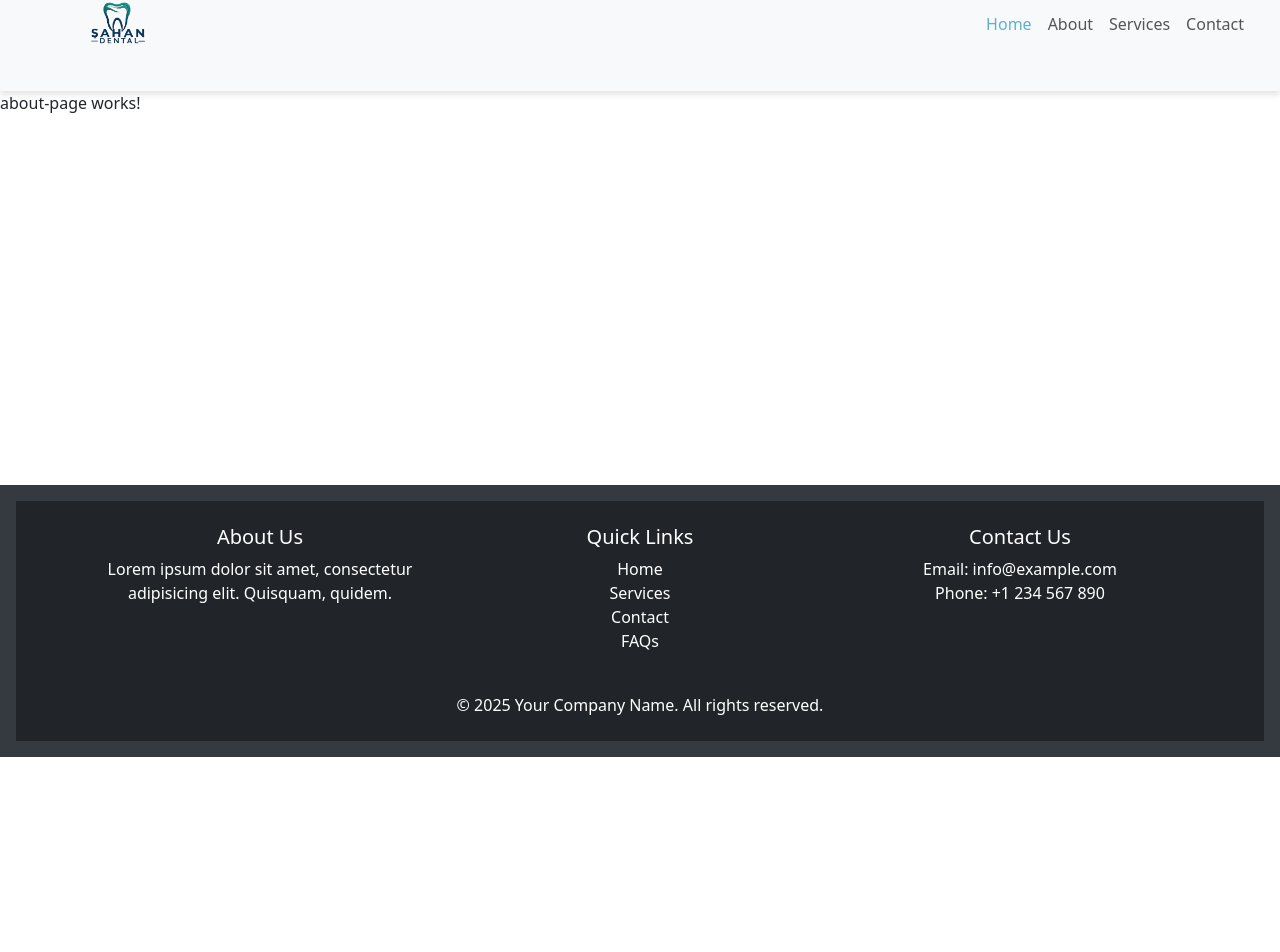
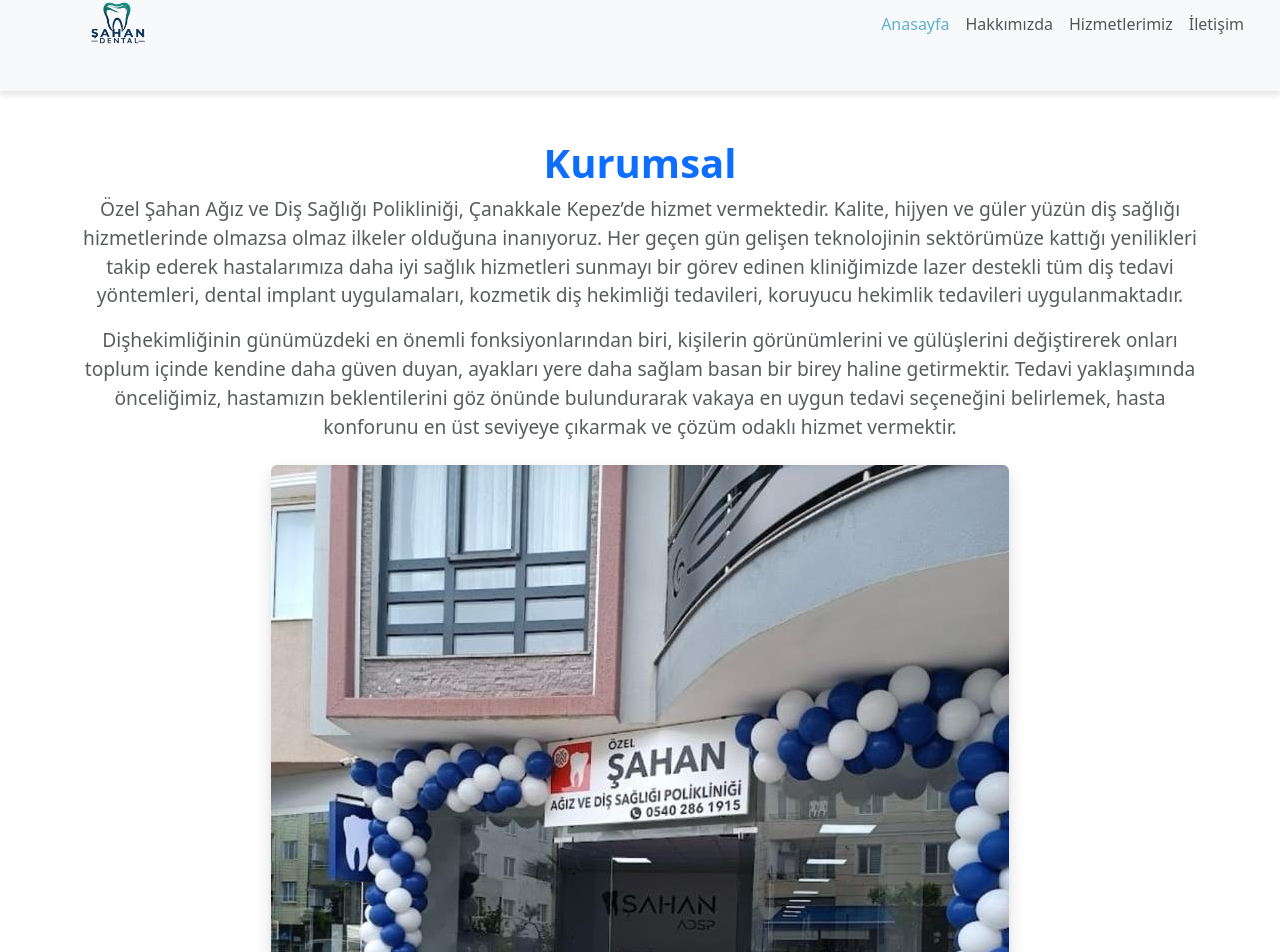
Before and after one commit to Furkan-Kamaci/sahan-dent, an Angular app: page /about-page in a window 1280 px wide. Shown: the part 43-995 px from the top of the page. Before the commit the page ends 800 px from the top, so only its background shows below. Built offline with nearby package versions, Linux system fonts and the light colour scheme.

Commit message:
gercek datalar

```diff
--- a/src/app/common/navbar-bootstrap/navbar-bootstrap.component.html
+++ b/src/app/common/navbar-bootstrap/navbar-bootstrap.component.html
@@ -26,28 +26,28 @@
             aria-current="page"
             routerLink="/"
             (click)="closeNavbar()"
-          >Home</a>
+          >Anasayfa</a>
         </li>
         <li class="nav-item">
           <a
             class="nav-link"
             routerLink="/about-page"
             (click)="closeNavbar()"
-          >About</a>
+          >Hakkımızda</a>
         </li>
         <li class="nav-item">
           <a
             class="nav-link"
             routerLink="/services"
             (click)="closeNavbar()"
-          >Services</a>
+          >Hizmetlerimiz</a>
         </li>
         <li class="nav-item">
           <a
             class="nav-link"
             routerLink="contact-page"
             (click)="closeNavbar()"
-          >Contact</a>
+          >İletişim</a>
         </li>
       </ul>
     </div>
--- a/src/app/pages/about-page/about-page.component.html
+++ b/src/app/pages/about-page/about-page.component.html
@@ -1 +1,72 @@
-<p>about-page works!</p>
+<div class="container py-5" style="padding-top: 5vh; padding-bottom: 5vh">
+  <!-- Kurumsal Section -->
+  <section id="kurumsal" class="text-center mb-5" style="margin-bottom: 5vh">
+    <h1 class="display-4 fw-bold text-primary" style="font-size: 2.5rem">
+      Kurumsal
+    </h1>
+    <p class="lead text-muted" style="font-size: 1.2rem; line-height: 1.8rem">
+      Özel Şahan Ağız ve Diş Sağlığı Polikliniği, Çanakkale Kepez’de
+      hizmet vermektedir. Kalite, hijyen ve güler yüzün diş sağlığı
+      hizmetlerinde olmazsa olmaz ilkeler olduğuna inanıyoruz. Her geçen gün
+      gelişen teknolojinin sektörümüze kattığı yenilikleri takip ederek
+      hastalarımıza daha iyi sağlık hizmetleri sunmayı bir görev edinen
+      kliniğimizde lazer destekli tüm diş tedavi yöntemleri, dental implant
+      uygulamaları, kozmetik diş hekimliği tedavileri, koruyucu hekimlik
+      tedavileri uygulanmaktadır.
+    </p>
+    <p class="lead text-muted" style="font-size: 1.2rem; line-height: 1.8rem">
+      Dişhekimliğinin günümüzdeki en önemli fonksiyonlarından biri, kişilerin
+      görünümlerini ve gülüşlerini değiştirerek onları toplum içinde kendine
+      daha güven duyan, ayakları yere daha sağlam basan bir birey haline
+      getirmektir. Tedavi yaklaşımında önceliğimiz, hastamızın beklentilerini
+      göz önünde bulundurarak vakaya en uygun tedavi seçeneğini belirlemek,
+      hasta konforunu en üst seviyeye çıkarmak ve çözüm odaklı hizmet vermektir.
+    </p>
+    <div class="text-center mt-4" style="margin-top: 4rem">
+      <img
+        src="/images/hakkimizda-foto.jpeg"
+        alt="Hakkımızda Fotoğraf"
+        class="img-fluid rounded shadow"
+        style="max-width: 90%; height: auto"
+      />
+    </div>
+  </section>
+
+  <!-- Mission Section -->
+  <section id="misyonumuz" class="mb-5" style="margin-bottom: 5vh">
+    <div class="text-center">
+      <h1 class="display-5 fw-bold text-success" style="font-size: 2.2rem">
+        Misyonumuz
+      </h1>
+    </div>
+    <p
+      class="lead text-muted text-center"
+      style="font-size: 1.2rem; line-height: 1.8rem"
+    >
+      Hızla gelişen medikal teknolojileri yakından takip ederek, hijyenik bir
+      ortamda, kaliteli ekipman ve malzemelerle ağız ve diş sağlığı tedavileri
+      sunmak hedefimizdir. Hasta ve çalışan memnuniyetini ön planda tutarak,
+      eğitimli ve profesyonel bir ekip ile koruyucu ve aile diş hekimliğini
+      yaygınlaştırmayı amaçlıyoruz.
+    </p>
+  </section>
+
+  <!-- Vision Section -->
+  <section id="vizyonumuz">
+    <div class="text-center">
+      <h1 class="display-5 fw-bold text-info" style="font-size: 2.2rem">
+        Vizyonumuz
+      </h1>
+    </div>
+    <p
+      class="lead text-muted text-center"
+      style="font-size: 1.2rem; line-height: 1.8rem"
+    >
+      Kurumsal diş hekimliği alanında büyüyerek, ağız ve diş sağlığını koruyucu,
+      geliştirici ve tedavi edici hizmetler sunan öncü bir kurum haline gelmek
+      istiyoruz. Mesleki standartları yükseltmek adına sürekli akademik düzeyde
+      meslek içi eğitimler düzenleyerek, ulusal ve uluslararası düzeyde örnek
+      bir kuruluş olmayı hedefliyoruz.
+    </p>
+  </section>
+</div>
--- a/src/app/pages/contact-page/contact-page.component.html
+++ b/src/app/pages/contact-page/contact-page.component.html
@@ -1,29 +1,29 @@
 <div class="contact-page">
-  <h1>Contact Us</h1>
+  <h1>İletişim</h1>
 
   <div class="contact-details">
-    <p><strong>Address:</strong> 1234 Mock Street, Springfield, USA</p>
-    <p><strong>Phone:</strong> +1 (555) 123-4567</p>
-    <p><strong>Email:</strong> contact&#64;mockcompany.com</p>
-    <p><strong>Working Hours:</strong> Mon-Fri, 9:00 AM - 5:00 PM</p>
+    <p><strong>Adres:</strong> Cumhuriyet Mah. Atatürk Cad. No:171/A Çanakkale/Kepez</p>
+    <p><strong>Tel:</strong> 0 540 286 19 15</p>
+    <p><strong>Email:</strong> sahanklinik17&#64;gmail.com</p>
+    <p><strong>Çalışma saatlerimiz:</strong> Pazartesi-Cumartesi, 9:00 - 17:00 </p>
   </div>
 
   <div class="contact-message">
-    <h2>Leave Us a Message</h2>
+    <h2>Formu doldurarak bize mesajınızı iletebilirsiniz</h2>
     <form>
       <div>
-        <label for="name">Name:</label>
-        <input id="name" type="text" placeholder="Your Name" />
+        <label for="name">İsim:</label>
+        <input id="name" type="text" placeholder="isim soyisim" />
       </div>
       <div>
         <label for="email">Email:</label>
-        <input id="email" type="email" placeholder="Your Email" />
+        <input id="email" type="email" placeholder="Emailiniz" />
       </div>
       <div>
         <label for="message">Message:</label>
-        <textarea id="message" placeholder="Your Message"></textarea>
+        <textarea id="message" placeholder="Mesajınız"></textarea>
       </div>
-      <button type="button" (click)="onSubmit()">Submit</button>
+      <button type="button" (click)="onSubmit()">Gönder</button>
     </form>
   </div>
 </div>
--- a/src/app/pages/home-page/hero-component/hero-component.component.html
+++ b/src/app/pages/home-page/hero-component/hero-component.component.html
@@ -1,19 +1,27 @@
-<div class="container-fluid hero-component-container" style="padding: 0; margin: 0;">
+<div
+  class="container-fluid hero-component-container"
+  style="padding: 0; margin: 0"
+>
   <div class="row gx-0 h-100">
     <!-- Hero Photo -->
     <div class="col-12 col-md-6 hero-photo">
-      <img src="/images/hero-photo.png" alt="Hero Photo" class="img-fluid h-100 w-100" />
+      <img
+        src="/images/hero-photo.png"
+        alt="Hero Photo"
+        class="img-fluid h-100 w-100"
+      />
     </div>
 
     <!-- Hero Text -->
-    <div class="col-12 col-md-6 hero-text d-flex flex-column justify-content-center align-items-center">
+    <div
+      class="col-12 col-md-6 hero-text d-flex flex-column justify-content-center align-items-center"
+    >
       <p class="lead fw-bold">Şahan Dent Ağız & Diş Sağlığı Polikliniği</p>
-      <h1 class="display-4">Gülüşünüzle Parlayın</h1>
+      <h1 class="display-4">Hayalinizdeki Gülüş, Burada Başlıyor</h1>
       <p class="text-center description">
-        Düzenli olarak diş hekimlerinize gitmek, potansiyel sorunları erken teşhis etmeye ve tedavi etmeye yardımcı
-        olabilir.
+        Modern teknoloji ve uzman dokunuşuyla gülüşünüzü güzelleştiriyoruz.
       </p>
-      <button class="btn btn-light btn-lg mt-4">Daha Fazla Bilgi</button>
+        <button class="btn btn-light btn-lg mt-4" (click)="goContactPage()">Bize Ulaşın</button>
     </div>
   </div>
 </div>
--- a/src/app/pages/home-page/hero-component/hero-component.component.ts
+++ b/src/app/pages/home-page/hero-component/hero-component.component.ts
@@ -1,4 +1,5 @@
 import { Component } from '@angular/core';
+import { Router } from '@angular/router';
 
 @Component({
   selector: 'app-hero-component',
@@ -8,4 +9,10 @@
 })
 export class HeroComponentComponent {
 
+  constructor(private router: Router) { }
+
+  goContactPage() {
+    this.router.navigate(['contact-page']);
+  }
+
 }
```
Also changed, not shown: public/images/hakkimizda-foto.jpeg (added), public/images/hero-photo.png.
